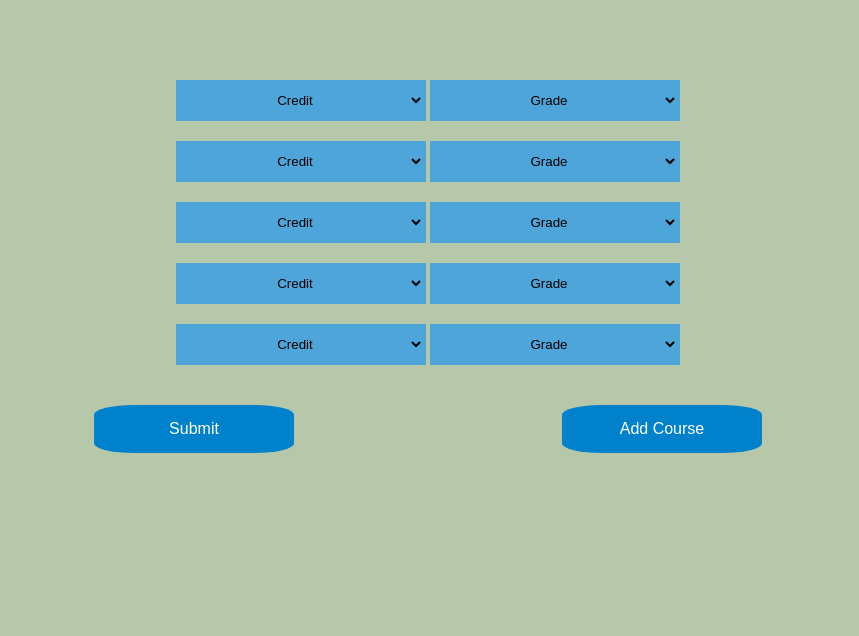
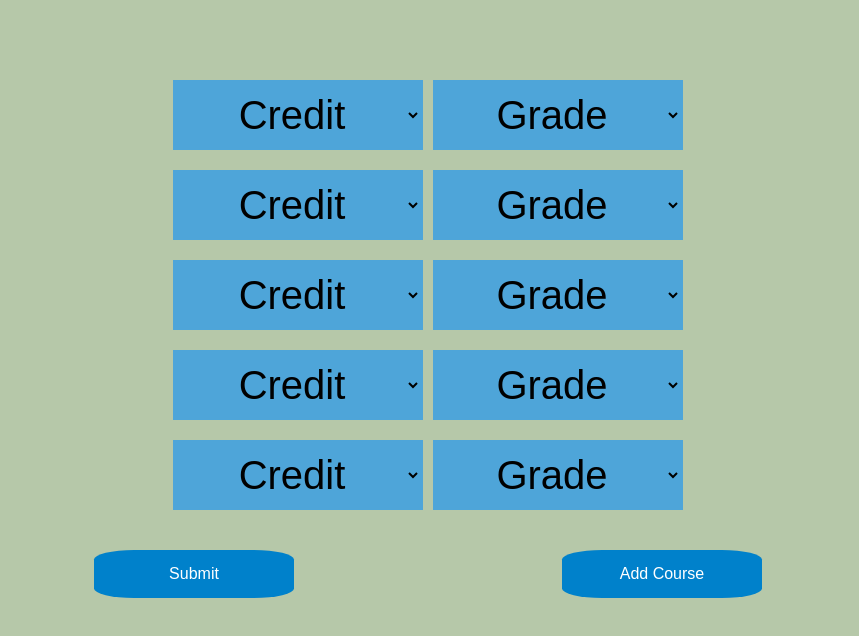
Before and after one commit to samarth96k/cgpa-calc-test, a plain HTML site: page index.html in a window 1280 px wide. Shown: the part 196-832 px from the top of the page, without its empty margins (212-1071 px from the left). Before the commit the page ends 800 px from the top, so only its background shows below. Drawn offline with Linux system fonts and the light colour scheme; a web font is replaced by a local one.

Commit message:
Update styles.css

```diff
--- a/styles.css
+++ b/styles.css
@@ -1,6 +1,7 @@
 *{
   padding: 10px;
   background-color: #B6C8A9;
+  font-size:40px;
 }
 h1{
   color: #224870;
@@ -90,7 +91,7 @@ option:focus {
     font-family: "Libertinus Serif", serif;
   font-weight: 900;
   font-style: normal;
-  font-size: 2em;
+  font-size: 40px;
   color: #224870;
 
 }
```
